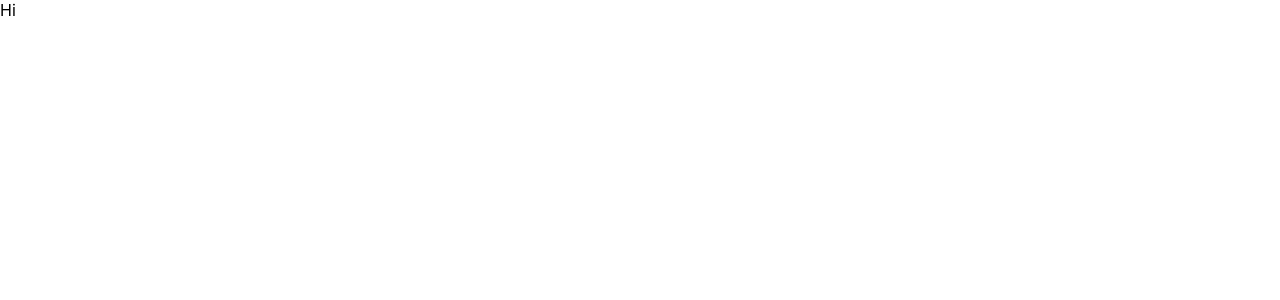
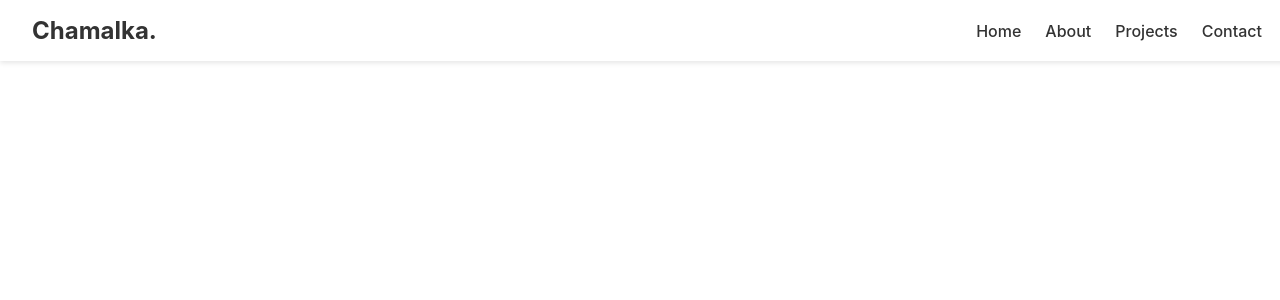
Before and after one commit to sadamali-oc/profile-portfolio, a React (Create React App) app in the folder portfolio/: page / in a window 1280 px wide. Shown: the top 300 px of the page. Built offline with nearby package versions, Linux system fonts and the light colour scheme.

Commit message:
Navigation bar

```diff
--- a/portfolio/src/App.js
+++ b/portfolio/src/App.js
@@ -1,11 +1,11 @@
 
 import './App.css';
+import Home from './Home';
 
 function App() {
   return (
     <div >
-  Hi
-
+      <Home/>
     </div>
   );
 }
--- /dev/null
+++ b/portfolio/src/Home.js
@@ -0,0 +1,12 @@
+import React from 'react'
+import Navbar from './atoms/Navbar'
+
+const Home = () => {
+  return (
+    <div>
+        <Navbar/>
+    </div>
+  )
+}
+
+export default Home
--- /dev/null
+++ b/portfolio/src/atoms/Navbar.js
@@ -0,0 +1,26 @@
+import React from "react";
+import "./navbar.css";
+
+const Navbar = () => {
+  const links = [
+    { name: "Home", href: "#home" },
+    { name: "About", href: "#about" },
+    { name: "Projects", href: "#projects" },
+    { name: "Contact", href: "#contact" },
+  ];
+
+  return (
+    <nav className="navbar">
+      <div className="logo">Chamalka.</div>
+      <ul className="nav-links">
+        {links.map((link) => (
+          <li key={link.name}>
+            <a href={link.href}>{link.name}</a>
+          </li>
+        ))}
+      </ul>
+    </nav>
+  );
+};
+
+export default Navbar;
--- /dev/null
+++ b/portfolio/src/atoms/navbar.css
@@ -0,0 +1,38 @@
+.navbar {
+    display: flex;
+    justify-content: space-between;
+    align-items: center;
+    padding: 1rem 2rem;
+    position: fixed;
+    width: 100%;
+    background-color: #fff;
+    box-shadow: 0 2px 5px rgba(0, 0, 0, 0.1);
+    z-index: 1000;
+
+}
+
+.logo {
+    font-weight: bold;
+    font-size: 1.5rem;
+    color: #333;
+}
+
+.nav-links {
+    display: flex;
+    list-style: none;
+    gap: 1.5rem;
+   margin: 0;
+    padding-right: 50px;
+}
+
+.nav-links a {
+    text-decoration: none;
+    color: #333;
+    font-weight: 500;
+    transition: color 0.2s ease;
+}
+
+.nav-links a:hover {
+    color: #007bff;
+
+}
```
Also changed, not shown: package.json (added, +22 -0 lines), 2 other files (tests, documents, lock files or other folders).
